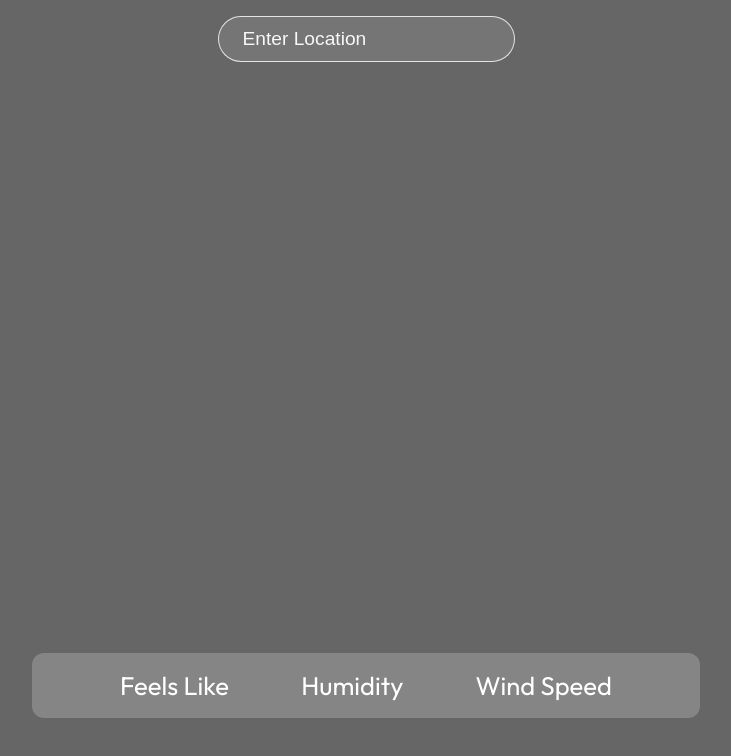
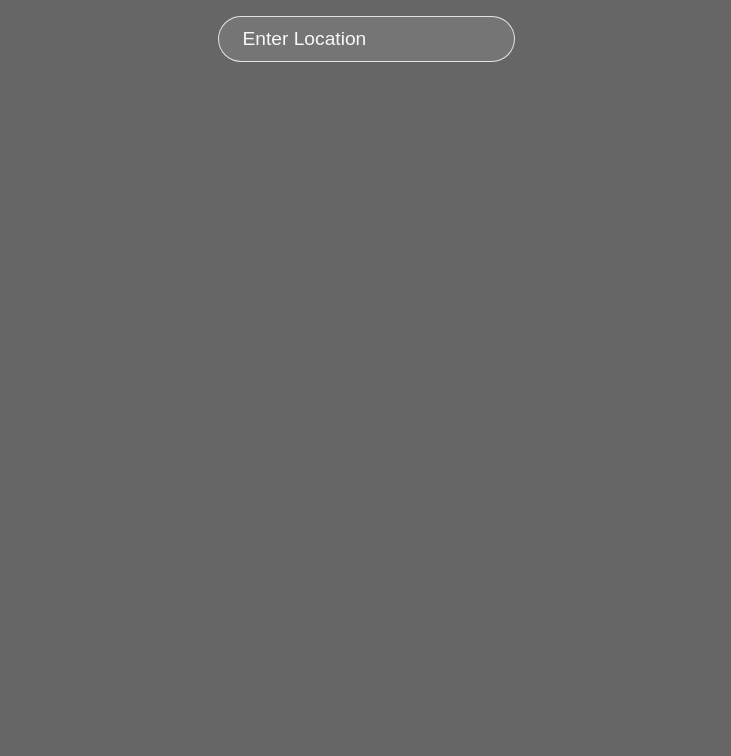
Before and after one commit to NellyNel520/Weather-App, a React (Create React App) app: page / in a window 1280 px wide. Shown: the top 756 px of the page, without its empty margins (274-1005 px from the left). Built offline with nearby package versions, Linux system fonts and the light colour scheme; the HTML template or start-up script is replaced by a standard one.

Commit message:
Changed units from kelvin to ferhenit

```diff
--- a/src/App.js
+++ b/src/App.js
@@ -4,7 +4,7 @@ import axios from "axios";
 function App() {
   const [data, setData] = useState({})
   const [location, setLocation] = useState('')
-  const url =`https://api.openweathermap.org/data/2.5/weather?q=${location}&appid=3997caa0c78ac5c6369c74fce17ab49f`
+  const url =`https://api.openweathermap.org/data/2.5/weather?q=${location}&units=imperial&appid=3997caa0c78ac5c6369c74fce17ab49f`
 
   const searchLocation = (event) => {
     if(event.key === 'Enter') {
@@ -37,7 +37,8 @@ function App() {
           </div>
         </div>
 
-        <div className="bottom">
+        {data.name != undefined &&
+          <div className="bottom">
           <div className="feels">
             {data. main ? <p className="bold">{data.main.feels_like}°F</p> : null}
             <p>Feels Like</p>
@@ -51,6 +52,9 @@ function App() {
             <p>Wind Speed</p>
           </div>
         </div>
+        }
+
+
       </div>
 
     </div>
```
